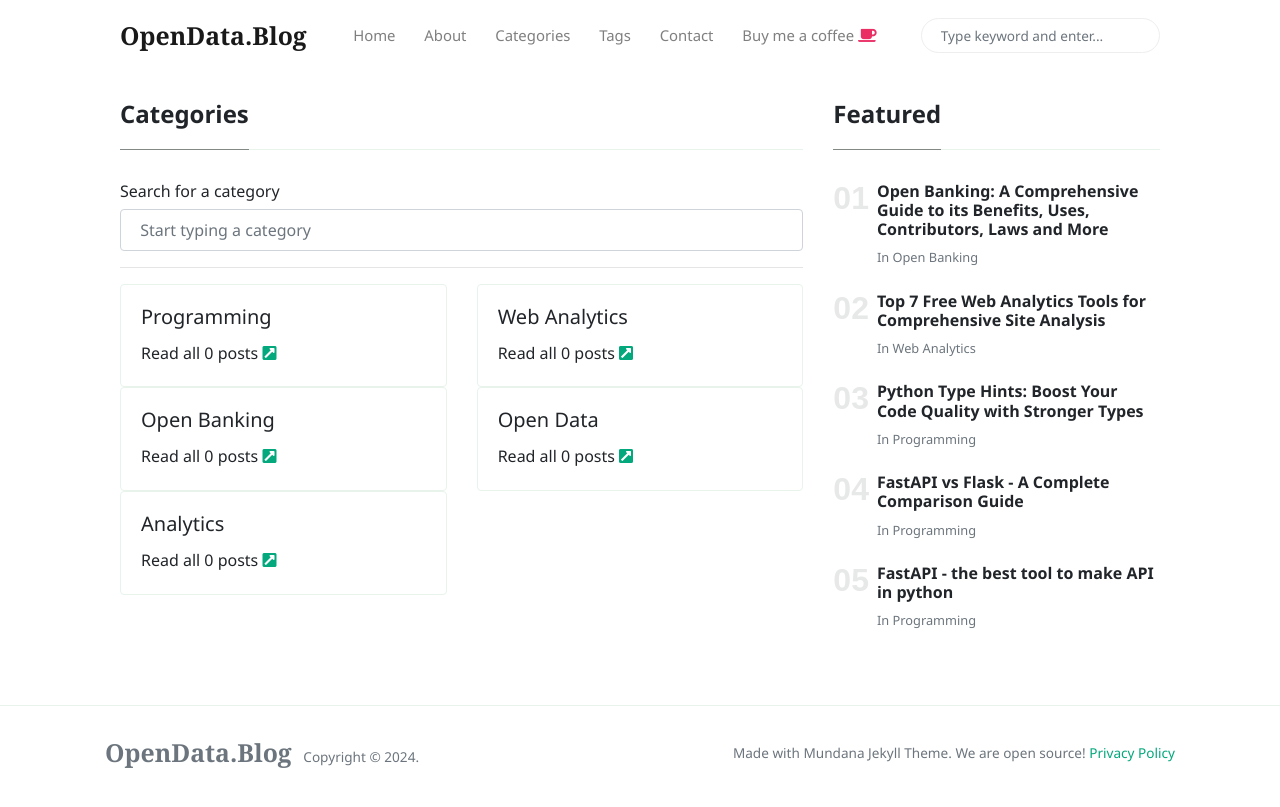
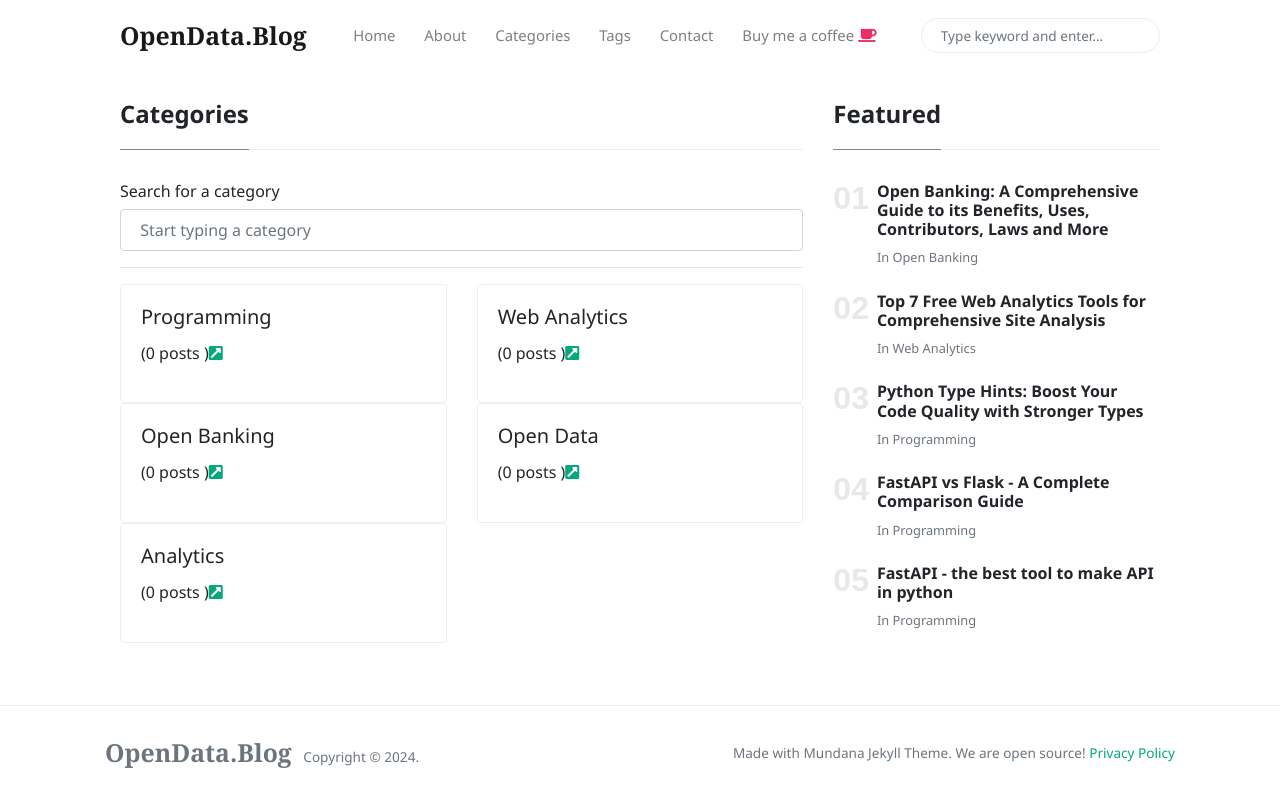
Before and after one commit to victorjohnsonk/victorjohnsonblog.github.io, a Jekyll site: the page built from _pages/categories.html, in a window 1280 px wide. Shown: the top 807 px of the page. Built offline with Jekyll 4.4.1, drawn with Linux system fonts in a browser that asks for light colours; nearby versions of some CDN libraries.

Commit message:
Update categories.html

```diff
--- a/_pages/categories.html
+++ b/_pages/categories.html
@@ -18,8 +18,7 @@
         <div class="col-sm-6 item" id="{{ category[0] | downcase }}">
             <div class="card">
                 <div class="card-body">
-                    <h5 class="card-title">{{ category[0] }}</h5>
-                    <p class="card-text">Read all {{ site.categories[category[0]] | size }} posts <a href="{{ site.baseurl }}/categories?id={{ category[0] | downcase }}"><i class="fas fa-external-link-square-alt"></i></a></p>
+                    <h5 class="card-title">{{ category[0] }}</h5>({{ site.categories[category[0]] | downcase | size }} posts )<a href="{{ site.baseurl }}/categories?id={{ category[0] | downcase }}"><i class="fas fa-external-link-square-alt"></i></a></p>
                 </div>
             </div>
         </div>
```
